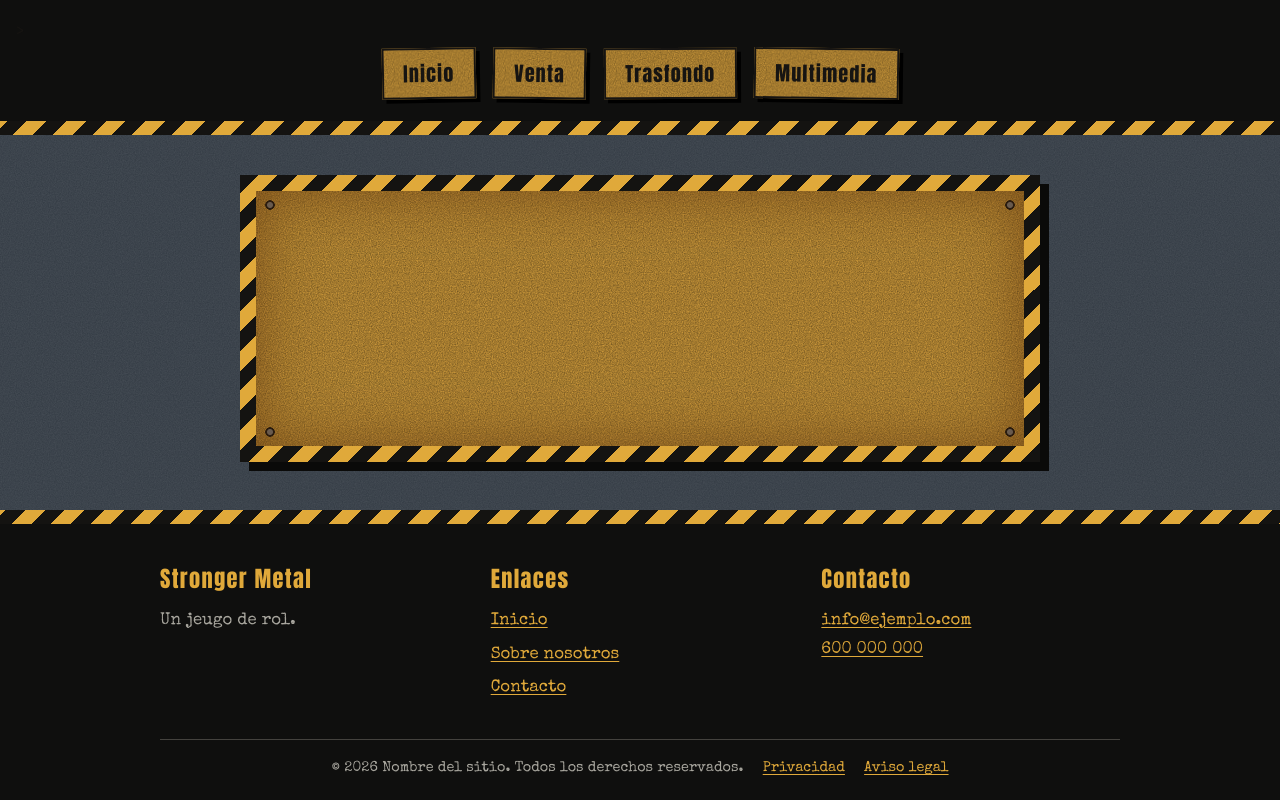
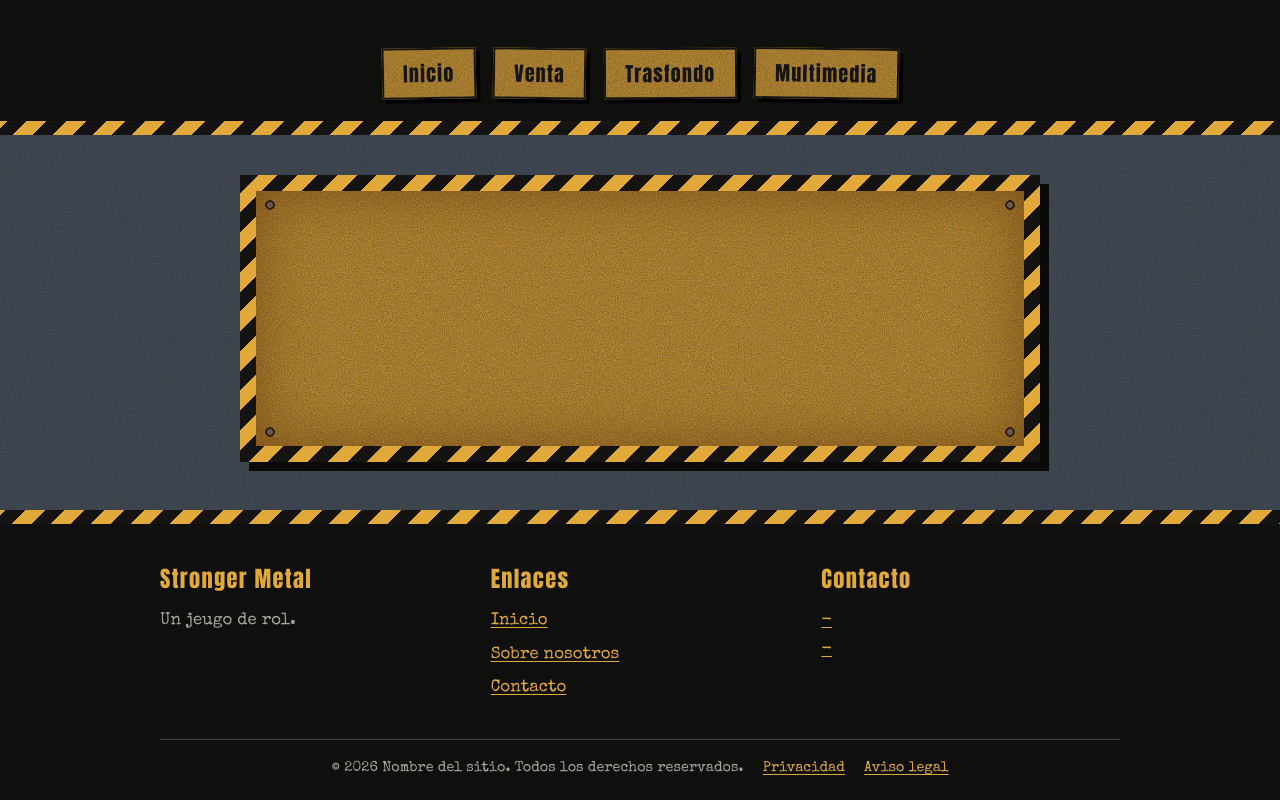
Before and after one commit to AxMachi/stronger-metal-demo, a plain HTML site: page contacto.html in a window 1280 px wide. Drawn offline with nearby package versions, Linux system fonts and the light colour scheme; a web font is replaced by a local one.

Commit message:
Actualización

```diff
--- a/contacto.html
+++ b/contacto.html
@@ -38,8 +38,8 @@
             <section class="footer__bloque">
             <h2>Contacto</h2>
             <address>
-                <a href="mailto:info@ejemplo.com">info@ejemplo.com</a><br>
-                <a href="tel:+34600000000">600 000 000</a>
+                <a href="mailto:info@ejemplo.com"> - </a><br>
+                <a href="tel:+34600000000"> - </a>
             </address>
             </section>
 
```
Also changed, not shown: index.html (+2 -2 lines), multimedia.html (+2 -2 lines), sobre-nosotros.html (+2 -2 lines).
